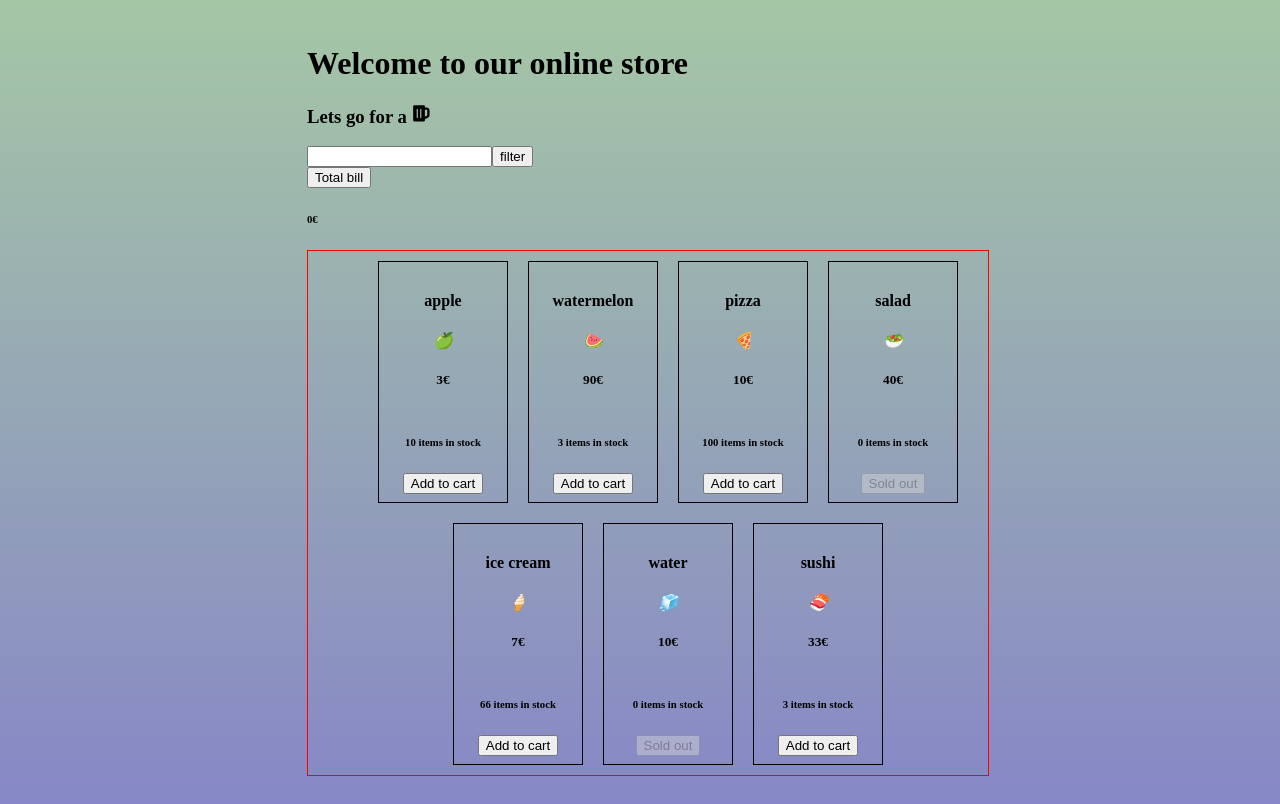
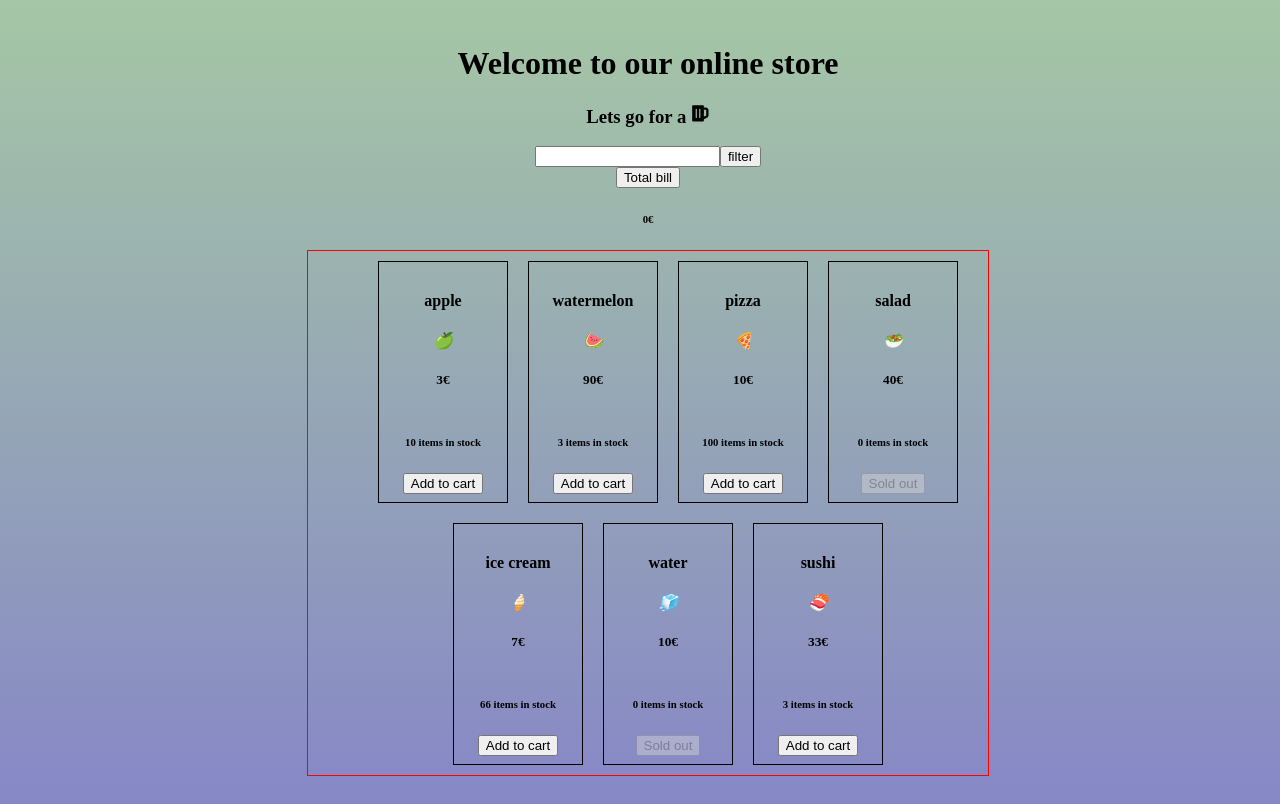
Before and after one commit to hamzadarej/online-shop, a React (Create React App) app: page / in a window 1280 px wide. Shown: the top 804 px of the page. Built offline with nearby package versions, Linux system fonts and the light colour scheme.

Commit message:
online-shop

```diff
--- a/src/components/ProductItem.js
+++ b/src/components/ProductItem.js
@@ -13,7 +13,7 @@ const ProductItem = ({ info, addToCart ,bill}) => {
         onClick={() => {
           console.log(info);
           addToCart(info);
-          bill(price);
+          bill();
         }}
       >
         {inventory > 0 ? "Add to cart" : "Sold out"}
--- a/src/components/ProductList.js
+++ b/src/components/ProductList.js
@@ -9,7 +9,7 @@ const ProductList = ({ data }) => {
     console.log(cart);
   };
   const bill = () =>
-    setTotalBill(cart.reduce((acc, cur) => acc + cur.price, 0));
+    setTotalBill(cart.reduce((acc, cur) => acc + cur.price, 0) );
 
   const items = data.map((item, i) => (
     <ProductItem key={i} info={item} bill={bill} addToCart={addToCart}  />
--- a/src/sass/main.scss
+++ b/src/sass/main.scss
@@ -5,6 +5,8 @@ body {
     width: 100vw;
     height: 100vh;
     flex-direction: column;
+    text-align: center;
+
     background: linear-gradient(to bottom ,rgb(165, 199, 165) ,rgb(134, 134, 199));
     ul {
         border: 1px solid red;
```
